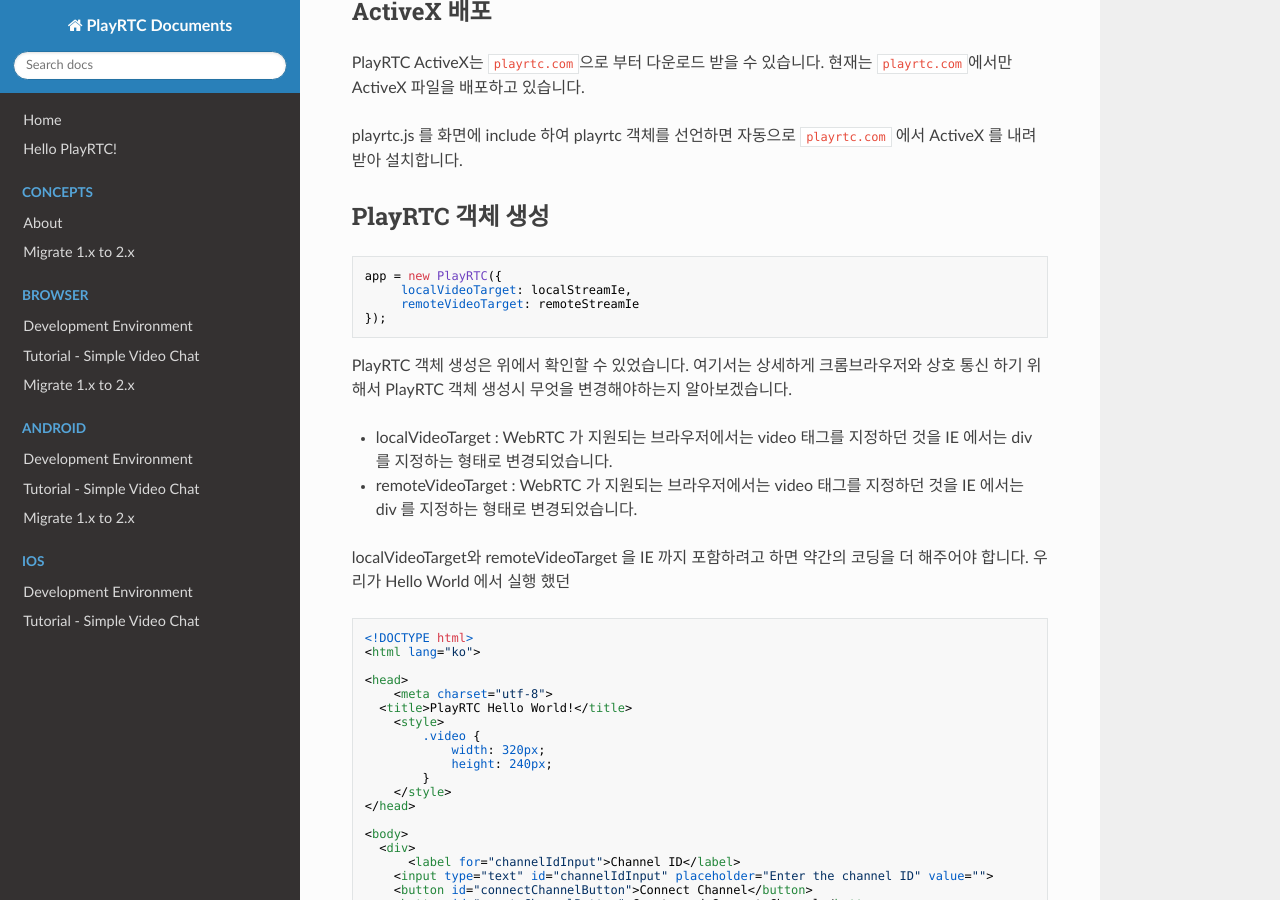
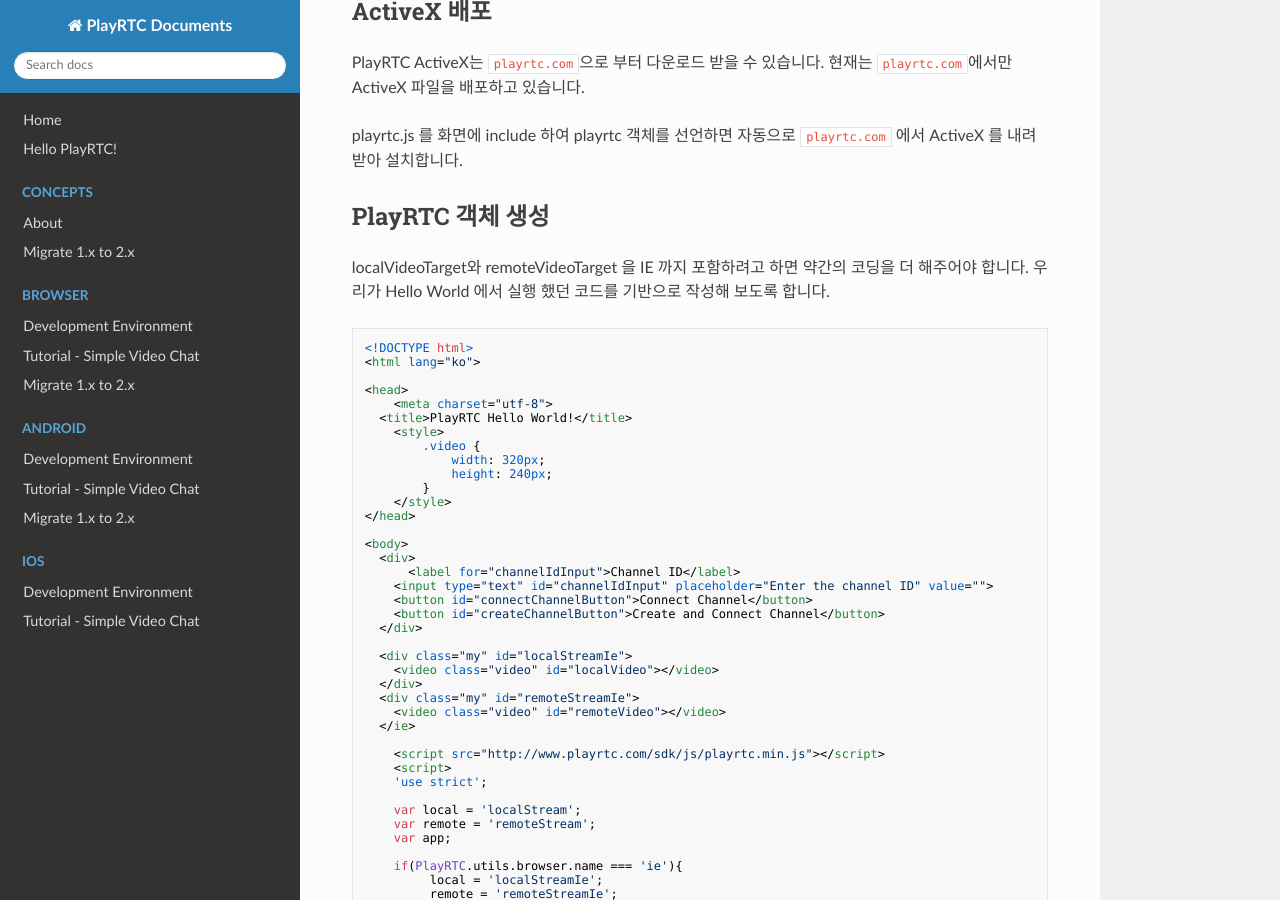
Before and after one commit to PlayRTC/PlayRTC-Documents-Korean, an MkDocs documentation site: the page built from docs/browser/ie-support.md, in a window 1280 px wide and 900 px high, scrolled down 456 px. Built offline with MkDocs 1.6.1, drawn with Linux system fonts in a browser that asks for light colours; nearby versions of some CDN libraries; old or Windows-style settings are respelled for this version of MkDocs.

Commit message:
update ie

````diff
--- a/docs/browser/ie-support.md
+++ b/docs/browser/ie-support.md
@@ -8,6 +8,7 @@
 
 PlayRTC는 IE 브라우저에서도 WebRTC기술을 사용할 수 있도록 추가적인 ActiveX 플러그인을 제공하고 있습니다.
 
+
 ## ActiveX 배포
 
 PlayRTC ActiveX는 `playrtc.com`으로 부터 다운로드 받을 수 있습니다. 현재는 `playrtc.com`에서만 ActiveX 파일을 배포하고 있습니다.
@@ -17,19 +18,7 @@
 
 ## PlayRTC 객체 생성
 
-```
-app = new PlayRTC({
-     localVideoTarget: localStreamIe,
-     remoteVideoTarget: remoteStreamIe
-});
-```
-
-PlayRTC 객체 생성은 위에서 확인할 수 있었습니다. 여기서는 상세하게 크롬브라우저와 상호 통신 하기 위해서 PlayRTC 객체 생성시 무엇을 변경해야하는지 알아보겠습니다.
-
-- localVideoTarget : WebRTC 가 지원되는 브라우저에서는 video 태그를 지정하던 것을 IE 에서는 div 를 지정하는 형태로 변경되었습니다.
-- remoteVideoTarget : WebRTC 가 지원되는 브라우저에서는 video 태그를 지정하던 것을 IE 에서는 div 를 지정하는 형태로 변경되었습니다.
-
-localVideoTarget와 remoteVideoTarget 을 IE 까지 포함하려고 하면 약간의 코딩을 더 해주어야 합니다. 우리가 Hello World 에서 실행 했던
+localVideoTarget와 remoteVideoTarget 을 IE 까지 포함하려고 하면 약간의 코딩을 더 해주어야 합니다. 우리가 Hello World 에서 실행 했던 코드를 기반으로 작성해 보도록 합니다.
 
 ```HTML
 <!DOCTYPE html>
@@ -116,11 +105,14 @@
 
 IE 에서도 역시 채널에 접속하는 방법은 동일합니다. 그러나 채널에 접속하기 위해서는 크롬브라우저와 마찬가지로 웹 캠의 사용에 대한 허용 여부를 묻는 UI 가 생성됩니다. 여기에서 반드시 허용을 클릭해야만 정상적으로 채널을 접속하여 영상 통신을 준비할 수 있습니다.
 
+
 ## 그 외 차이점
 
 IE 버전과 일반 playrtc 버전은 거의 모든 인터페이스가 동일합니다. 이 곳에서는 그 중 인터페이스 사용법에 차이가 나는 레코드에 대해 설명합니다.
 
+
 ### 기존 레코딩 방법
+
 ```
 // The local stream record
 app.getMedia().record("video");
@@ -138,6 +130,7 @@
 ```
 
 ### IE 레코딩 방법
+
 ```Javasciprt
 // The IE local stream record
 app.getLocalMedia().record('%USERPROFILE%\Downloads\localVideo');
````
